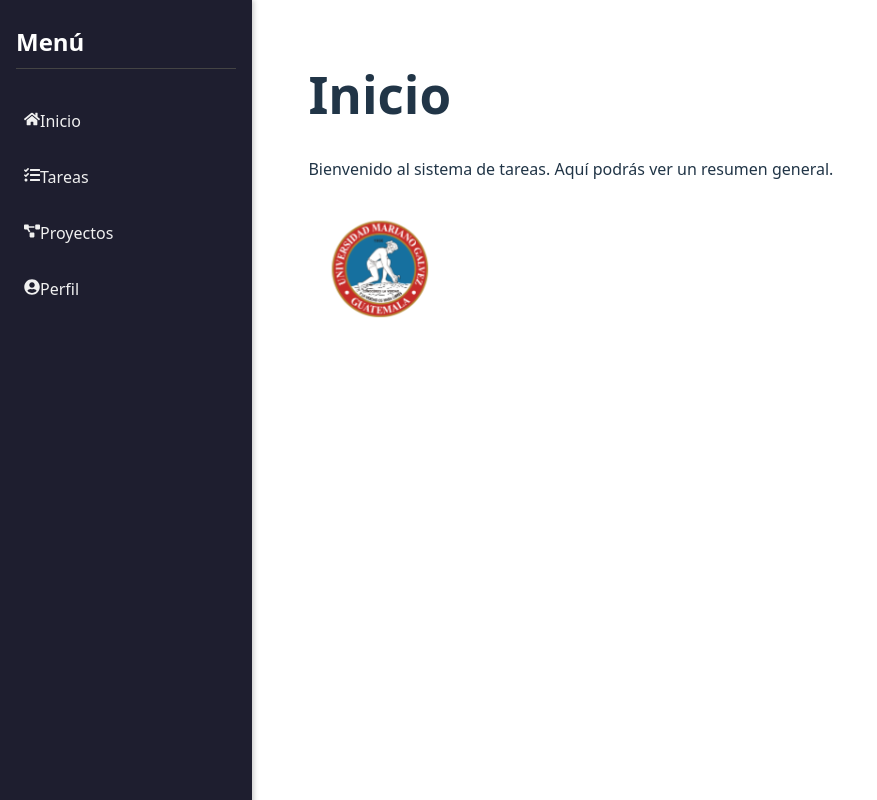
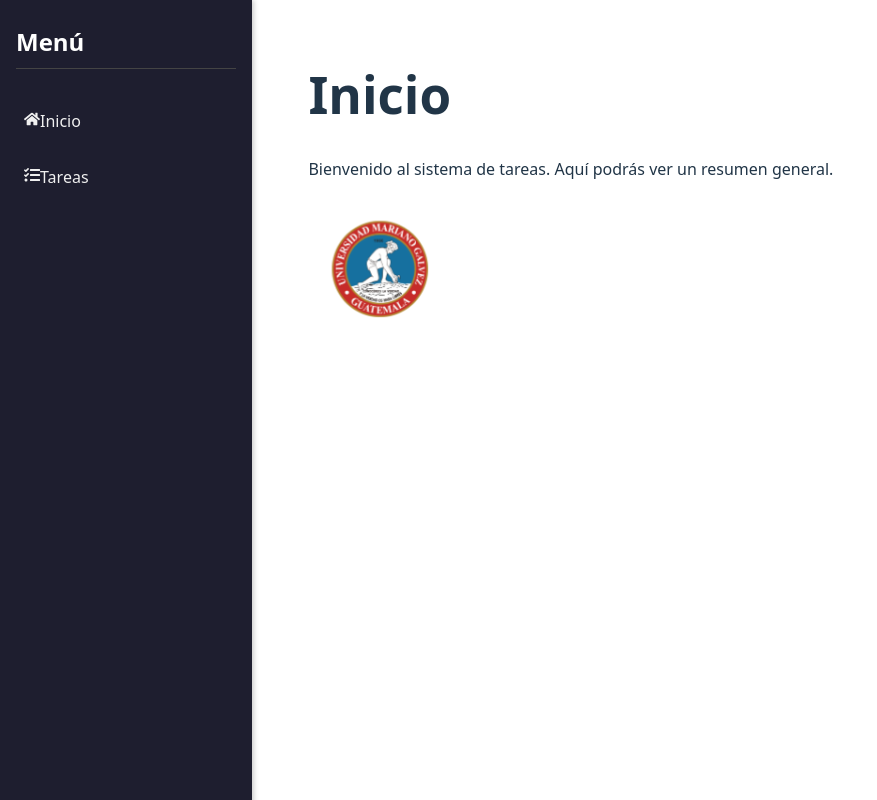
Before and after one commit to Alexmavl/Portafolio-Tareas, a React (Vite) app in the folder Portafolio-Tareas/: page / in a window 1280 px wide. Shown: the whole page, without its empty margins (0-877 px from the left). Built offline with nearby package versions, Linux system fonts and the light colour scheme.

Commit message:
modificaciones

```diff
--- a/Portafolio-Tareas/src/layout/Sidebar.tsx
+++ b/Portafolio-Tareas/src/layout/Sidebar.tsx
@@ -1,6 +1,6 @@
 import { useState } from 'react';
 import { Link } from 'react-router'; // Se asume react-router-dom
-import { FaHome, FaTasks, FaProjectDiagram, FaUserCircle } from 'react-icons/fa';
+import { FaHome, FaTasks,  } from 'react-icons/fa';
 import { IoMdMenu } from 'react-icons/io';
 import './Sidebar.css';
 
@@ -34,18 +34,8 @@ const Sidebar = () => {
                 <span>Tareas</span>
               </Link>
             </li>
-            <li>
-              <Link to="/proyectos" onClick={toggleSidebar}>
-                <FaProjectDiagram className="icon" />
-                <span>Proyectos</span>
-              </Link>
-            </li>
-            <li>
-              <Link to="/perfil" onClick={toggleSidebar}>
-                <FaUserCircle className="icon" />
-                <span>Perfil</span>
-              </Link>
-            </li>
+
+
           </ul>
         </nav>
       </aside>
```
